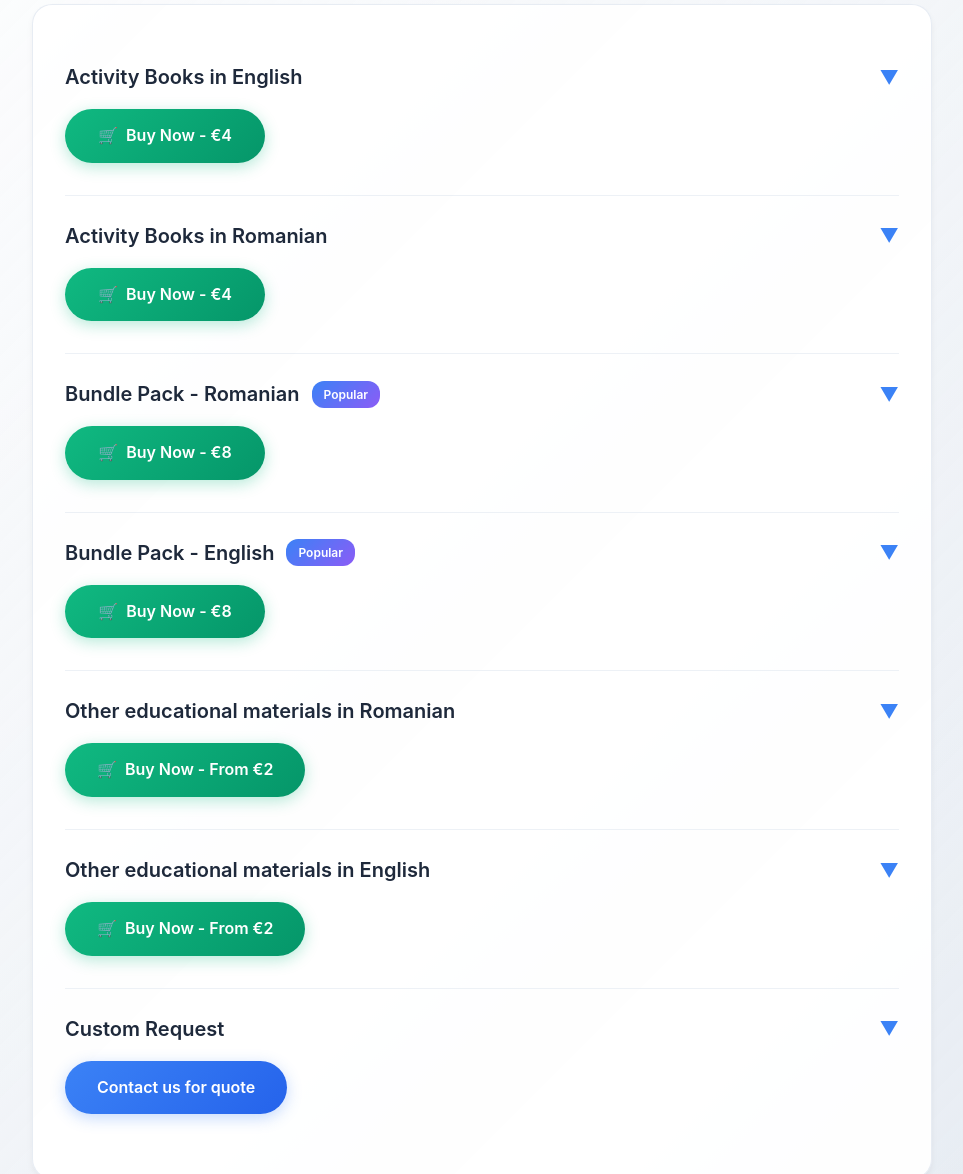
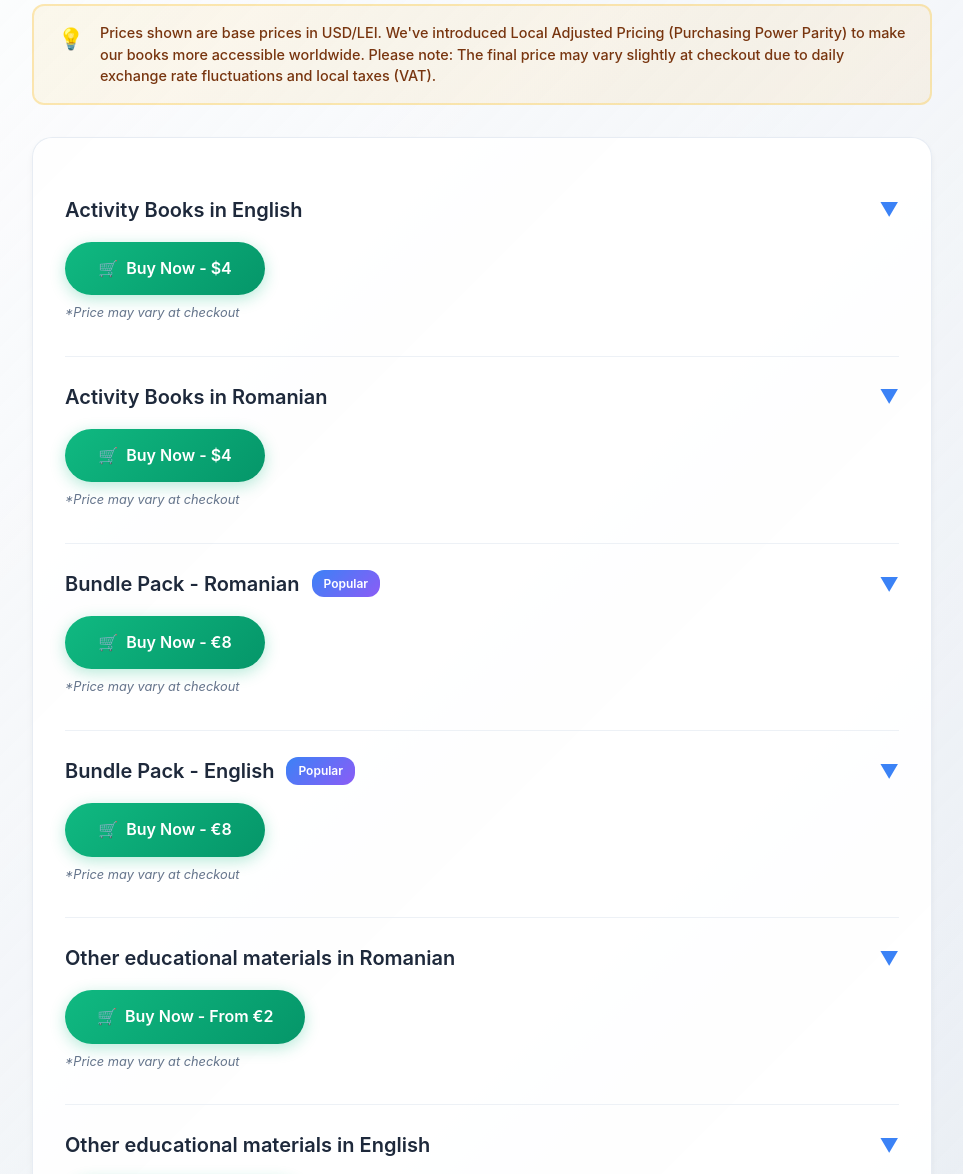
Before and after one commit to CrayonAndBeyond/crayonandbeyond.github.io, a plain HTML site: page index.html in a window 1280 px wide. Shown: the part 4159-5333 px from the top of the page, without its empty margins (158-1121 px from the left). Drawn offline with Linux system fonts and the light colour scheme.

Commit message:
added pricing disclaimer and updated prices

```diff
--- a/index.html
+++ b/index.html
@@ -224,6 +224,20 @@
             Affordable, high-quality educational materials for every family
           </p>
 
+          <div class="pricing-notice">
+            <span class="notice-icon">💡</span>
+            <p
+              data-en="Prices shown are base prices in USD/LEI. We've introduced **Local Adjusted Pricing (Purchasing Power Parity)** to make our books more accessible worldwide. Please note: The final price may vary slightly at checkout due to daily exchange rate fluctuations and local taxes (VAT)."
+              data-ro="Prețurile afișate sunt prețuri de bază în EUR/LEI. Am introdus **Prețuri Ajustate Local (Power Parity)** pentru a face cărțile mai accesibile la nivel global. Vă rugăm să rețineți: Prețul final poate varia ușor la finalizarea comenzii din cauza fluctuațiilor cursului de schimb valutar și a taxelor locale (TVA)."
+            >
+              Prices shown are base prices in USD/LEI. We've introduced Local
+              Adjusted Pricing (Purchasing Power Parity) to make our books more
+              accessible worldwide. Please note: The final price may vary
+              slightly at checkout due to daily exchange rate fluctuations and
+              local taxes (VAT).
+            </p>
+          </div>
+
           <div class="pricing-list">
             <!-- Item 1: Activity Books in English -->
             <div class="pricing-item">
@@ -252,10 +266,17 @@
                   onclick="event.stopPropagation()"
                 >
                   🛒
-                  <span data-en="Buy Now - €4" data-ro="Cumpără Acum - 20 LEI"
-                    >Buy Now - €4</span
+                  <span data-en="Buy Now - $4" data-ro="Cumpără Acum - 17 LEI"
+                    >Buy Now - $4</span
                   >
                 </a>
+                <p
+                  class="price-disclaimer"
+                  data-en="*Price may vary at checkout"
+                  data-ro="*Prețul poate varia la checkout"
+                >
+                  *Price may vary at checkout
+                </p>
               </div>
 
               <div class="pricing-details">
@@ -323,10 +344,17 @@
                   onclick="event.stopPropagation()"
                 >
                   🛒
-                  <span data-en="Buy Now - €4" data-ro="Cumpără Acum - 20 LEI"
-                    >Buy Now - €4</span
+                  <span data-en="Buy Now - $4" data-ro="Cumpără Acum - 17 LEI"
+                    >Buy Now - $4</span
                   >
                 </a>
+                <p
+                  class="price-disclaimer"
+                  data-en="*Price may vary at checkout"
+                  data-ro="*Prețul poate varia la checkout"
+                >
+                  *Price may vary at checkout
+                </p>
               </div>
 
               <div class="pricing-details">
@@ -399,10 +427,17 @@
                   onclick="event.stopPropagation()"
                 >
                   🛒
-                  <span data-en="Buy Now - €8" data-ro="Cumpără Acum - 40 LEI"
+                  <span data-en="Buy Now - €8" data-ro="Cumpără Acum - 34 LEI"
                     >Buy Now - €8</span
                   >
                 </a>
+                <p
+                  class="price-disclaimer"
+                  data-en="*Price may vary at checkout"
+                  data-ro="*Prețul poate varia la checkout"
+                >
+                  *Price may vary at checkout
+                </p>
               </div>
               <div class="pricing-details">
                 <p
@@ -475,10 +510,17 @@
                   onclick="event.stopPropagation()"
                 >
                   🛒
-                  <span data-en="Buy Now - €8" data-ro="Cumpără Acum - 40 LEI"
+                  <span data-en="Buy Now - €8" data-ro="Cumpără Acum - 34 LEI"
                     >Buy Now - €8</span
                   >
                 </a>
+                <p
+                  class="price-disclaimer"
+                  data-en="*Price may vary at checkout"
+                  data-ro="*Prețul poate varia la checkout"
+                >
+                  *Price may vary at checkout
+                </p>
               </div>
               <div class="pricing-details">
                 <p
@@ -547,10 +589,17 @@
                   🛒
                   <span
                     data-en="Buy Now - From €2"
-                    data-ro="Cumpără Acum - De la 10 LEI"
+                    data-ro="Cumpără Acum - De la 8 LEI"
                     >Buy Now - From €2</span
                   >
                 </a>
+                <p
+                  class="price-disclaimer"
+                  data-en="*Price may vary at checkout"
+                  data-ro="*Prețul poate varia la checkout"
+                >
+                  *Price may vary at checkout
+                </p>
               </div>
               <div class="pricing-details">
                 <ul class="pricing-features">
@@ -607,10 +656,17 @@
                   🛒
                   <span
                     data-en="Buy Now - From €2"
-                    data-ro="Cumpără Acum - De la 10 LEI"
+                    data-ro="Cumpără Acum - De la 8 LEI"
                     >Buy Now - From €2</span
                   >
                 </a>
+                <p
+                  class="price-disclaimer"
+                  data-en="*Price may vary at checkout"
+                  data-ro="*Prețul poate varia la checkout"
+                >
+                  *Price may vary at checkout
+                </p>
               </div>
               <div class="pricing-details">
                 <ul class="pricing-features">
--- a/script.js
+++ b/script.js
@@ -1,8 +1,8 @@
 // Language translations
 const translations = {
   en: {
-    currency: "EUR",
-    currencySymbol: "€",
+    currency: "USD",
+    currencySymbol: "$",
     projects: [
       {
         id: "alphabet",
@@ -136,7 +136,7 @@ const translations = {
               <li>Creating structure in busy family mornings and evenings</li>
             </ul>
           `,
-        price: "4",
+        price: "2",
         gumroadUrl: "https://crayonandbeyond.gumroad.com/l/girl-routine-en",
       },
       {
@@ -200,7 +200,7 @@ const translations = {
               <li>Ideal pentru preșcolari și clasele primare</li>
             </ul>
           `,
-        price: "20",
+        price: "17",
         gumroadUrl: "https://crayonandbeyond.gumroad.com/l/color-alphabet-ro",
       },
       {
@@ -220,7 +220,7 @@ const translations = {
               <li>Colorează și Creează - Dă viață fiecărei pagini prin culori</li>
             </ul>
           `,
-        price: "20",
+        price: "17",
         gumroadUrl: "https://crayonandbeyond.gumroad.com/l/color-numbers-ro",
       },
       {
@@ -250,7 +250,7 @@ const translations = {
               <li>Divertisment fără ecrane</li>
             </ul>
           `,
-        price: "20",
+        price: "17",
         gumroadUrl: "https://crayonandbeyond.gumroad.com/l/roadtrip-fun-ro",
       },
       {
@@ -278,7 +278,7 @@ const translations = {
               <li>Perfect pentru preșcolari și clasele primare</li>
             </ul>
           `,
-        price: "20",
+        price: "17",
         gumroadUrl: "https://crayonandbeyond.gumroad.com/l/backpack-fun-ro",
       },
       {
@@ -307,7 +307,7 @@ const translations = {
               <li>Construirea independenței și responsabilităților</li>
             </ul>
           `,
-        price: "10",
+        price: "8",
         gumroadUrl: "https://crayonandbeyond.gumroad.com/l/girl-routine-ro",
       },
       {
@@ -345,7 +345,7 @@ const translations = {
               <li>A ține copiii implicați în timp ce explorează locuri noi</li>
             </ul>
           `,
-        price: "15",
+        price: "12",
         gumroadUrl: "https://crayonandbeyond.gumroad.com/l/activity-cards-ro",
       },
     ],
@@ -423,7 +423,7 @@ function updateLanguage() {
   });
 
   // Update currency symbols - FIXED
-  const currency = currentLang === "en" ? "€" : "LEI";
+  const currency = currentLang === "en" ? "$" : "LEI";
   document.querySelectorAll(".price-currency").forEach((el) => {
     el.textContent = currency;
   });
@@ -503,7 +503,7 @@ function renderProjects() {
               <div class="price-badge">
                 <span class="price-amount">${project.price}</span>
                 <span class="price-currency">${
-                  currentLang === "en" ? "€" : "LEI"
+                  currentLang === "en" ? "$" : "LEI"
                 }</span>
               </div>
               <a
--- a/styles.css
+++ b/styles.css
@@ -789,7 +789,6 @@ section.visible {
 }
 
 /* Always visible buy button in pricing */
-
 .buy-button {
   display: inline-flex;
   align-items: center;
@@ -880,6 +879,45 @@ section.visible {
 .price-badge .price-currency {
   font-size: 0.9rem;
   color: #3b82f6;
+}
+
+/* Pricing Notice Box */
+.pricing-notice {
+  max-width: 900px;
+  margin: 0 auto 2rem;
+  padding: 1rem 1.5rem;
+  background: linear-gradient(
+    135deg,
+    rgba(251, 191, 36, 0.08),
+    rgba(245, 158, 11, 0.08)
+  );
+  border-radius: 12px;
+  border: 2px solid rgba(251, 191, 36, 0.3);
+  display: flex;
+  align-items: flex-start;
+  gap: 1rem;
+}
+
+.pricing-notice .notice-icon {
+  font-size: 1.3rem;
+  flex-shrink: 0;
+}
+
+.pricing-notice p {
+  color: #78350f;
+  font-size: 0.9rem;
+  line-height: 1.5;
+  margin: 0;
+  font-weight: 500;
+}
+
+/* Price Disclaimer */
+.price-disclaimer {
+  font-size: 0.8rem;
+  color: #64748b;
+  margin-top: 0.5rem;
+  text-align: left;
+  font-style: italic;
 }
 
 .security-note {
@@ -1136,6 +1174,22 @@ footer p {
     justify-content: center;
   }
 
+  .pricing-notice {
+    padding: 0.875rem 1rem;
+  }
+
+  .pricing-notice .notice-icon {
+    font-size: 1.1rem;
+  }
+
+  .pricing-notice p {
+    font-size: 0.85rem;
+  }
+
+  .price-disclaimer {
+    text-align: center;
+  }
+
   /* Project CTA mobile */
   .project-cta {
     flex-direction: column;
```
